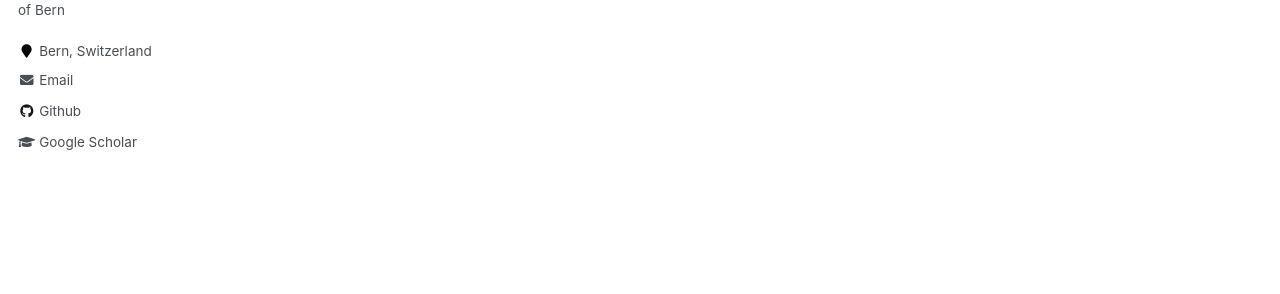
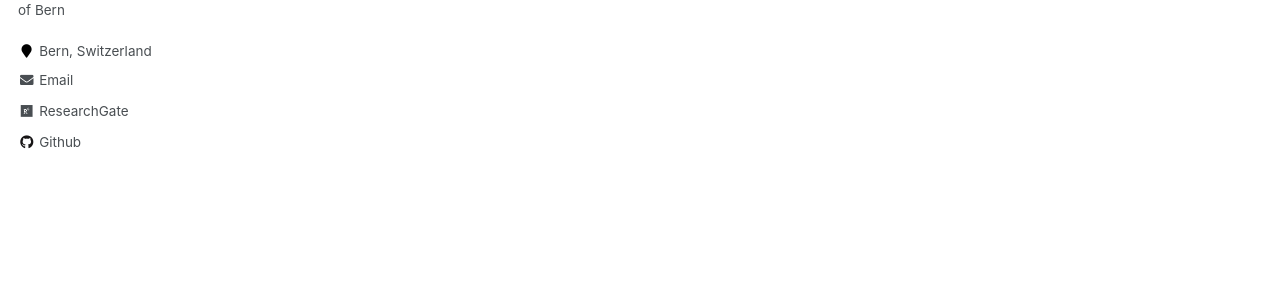
Before and after one commit to gmeishvili/gmeishvili.github.io, a Jekyll site: the page built from _pages/about.md, in a window 1280 px wide. Shown: the part 416-710 px from the top of the page. Built offline with Jekyll 4.4.1, drawn with Linux system fonts in a browser that asks for light colours; some of the changed lines change nothing that is shown.

Commit message:
ResearchGate

```diff
--- a/_config.yml
+++ b/_config.yml
@@ -86,9 +86,9 @@ author:
   location         : "Bern, Switzerland"
   employer         :
   pubmed           :
-  googlescholar    : "https://scholar.google.com/citations?hl=de&user=AlA3q94AAAAJ"
+  googlescholar    : # ""
   email            : "givi.meishvili@inf.unibe.ch"
-  researchgate     :  # example: "https://www.researchgate.net/profile/yourprofile"
+  researchgate     : "https://www.researchgate.net/profile/Givi_Meishvili"
   uri              :
   bitbucket        :
   codepen          :
```
